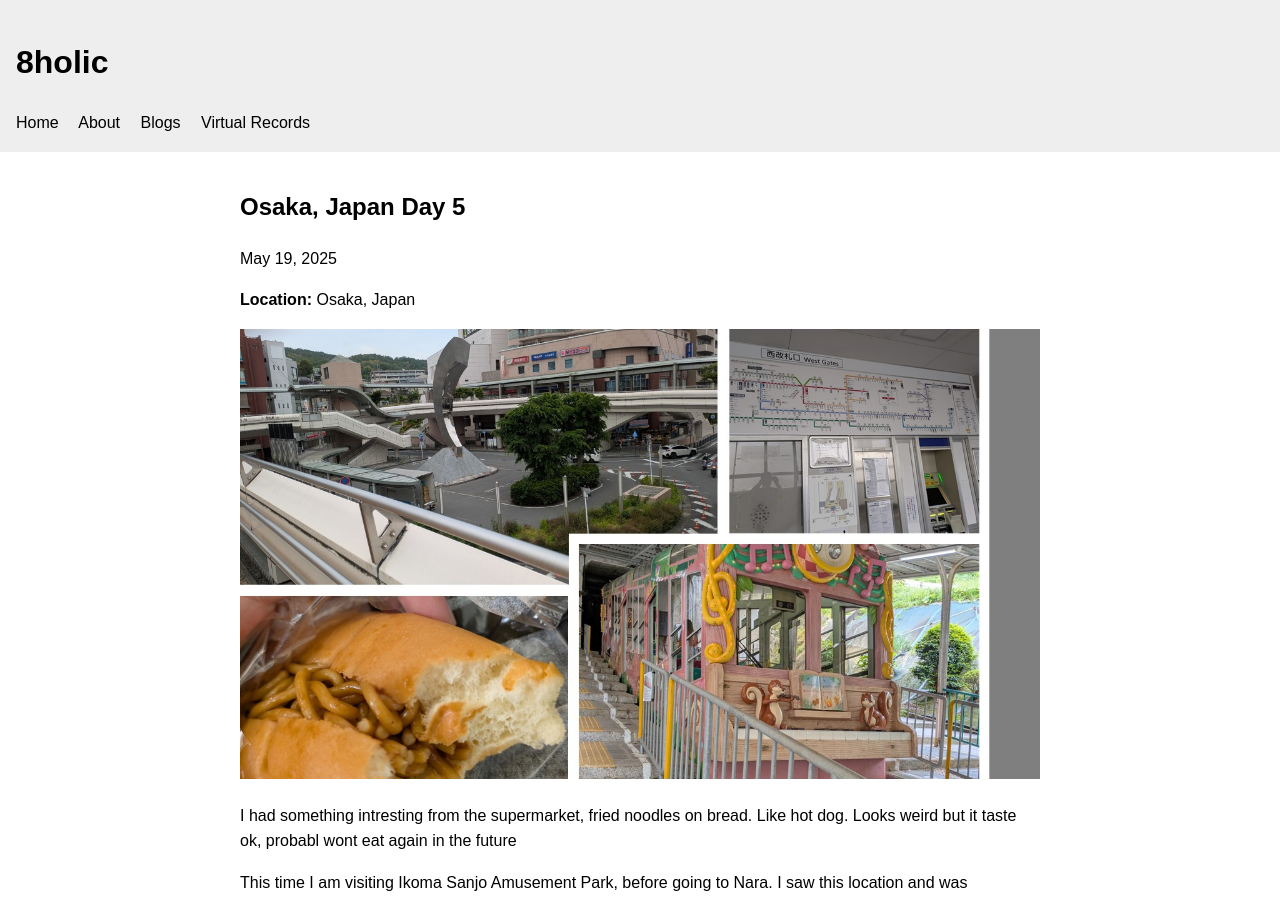
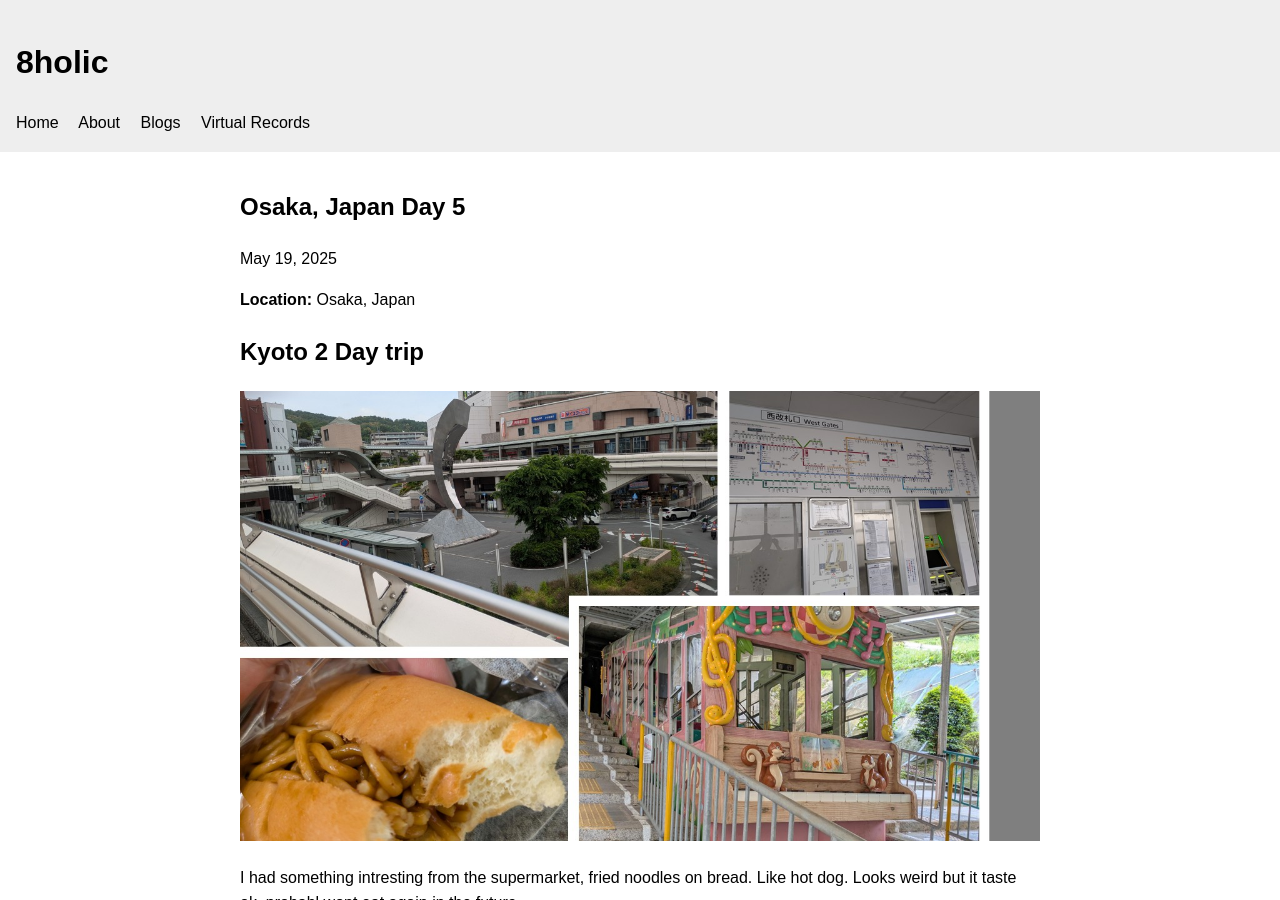
Before and after one commit to 8holic/8holic, a Jekyll site: the page built from _blog/2025_05_19B.markdown, in a window 1280 px wide and 900 px high. Built offline with Jekyll 4.4.1, drawn with Linux system fonts in a browser that asks for light colours.

```diff
--- a/_blog/2025_05_19B.markdown
+++ b/_blog/2025_05_19B.markdown
@@ -7,6 +7,7 @@
 location: "Osaka, Japan"
 
 ---
+# Kyoto 2 Day trip
 <img src="{{ '/assets/images/2025_05_19B1.jpg' | relative_url }}"
      alt="Preparation"
      class="blog-image">
```
